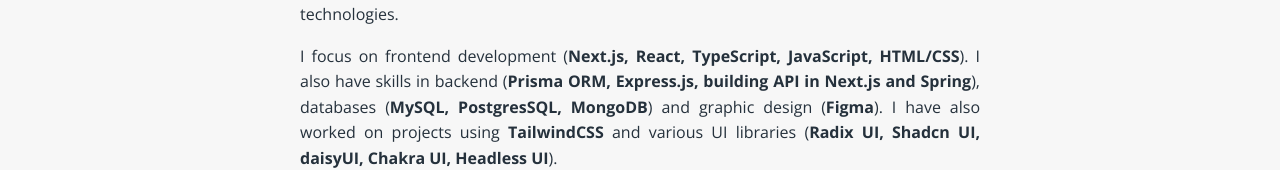
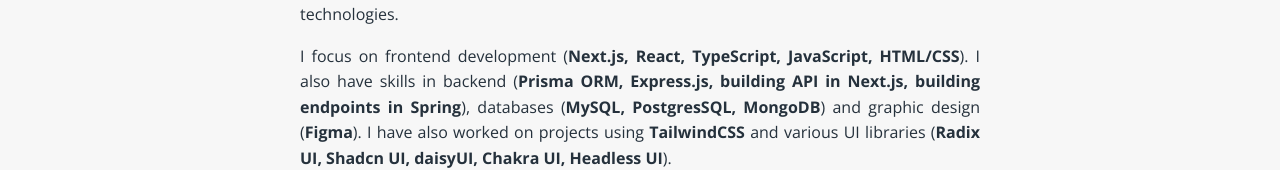
Before and after one commit to blzjmzk/blaise-mzyk-website, a Next.js app: page /programming in a window 1280 px wide. Shown: the part 353-523 px from the top of the page. Built offline with nearby package versions, Linux system fonts and the light colour scheme; no server answers; the database is empty.

Commit message:
Change description

```diff
--- a/app/programming/page.tsx
+++ b/app/programming/page.tsx
@@ -33,7 +33,8 @@
             </span>
             ). I also have skills in backend (
             <span className="bold">
-              Prisma ORM, Express.js, building API in Next.js and Spring
+              Prisma ORM, Express.js, building API in Next.js, building
+              endpoints in Spring
             </span>
             ), databases (
             <span className="bold">MySQL, PostgresSQL, MongoDB</span>) and
```
